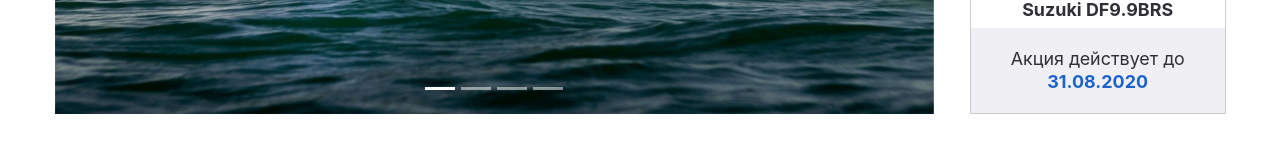
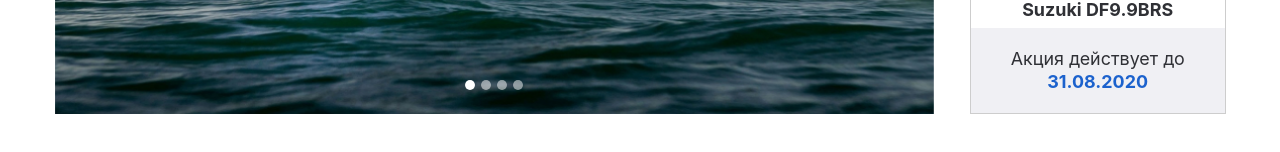
Before and after one commit to MariiaUdovytska/React-Online-store-Gidrotsikly, a React (Create React App) app in the folder react-online-store-gidrotsikly/: page / in a window 1280 px wide. Shown: the part 532-684 px from the top of the page. Built offline with nearby package versions, Linux system fonts and the light colour scheme.

Commit message:
change styles indicators carousel banner

```diff
--- a/react-online-store-gidrotsikly/src/css/visualHeader.css
+++ b/react-online-store-gidrotsikly/src/css/visualHeader.css
@@ -7,6 +7,14 @@
 	flex: 1 1 75.83%;
 	padding: 0px 18px;
 }
+
+.carousel-indicators [data-bs-target]{
+	width: 10px;
+	height: 10px;
+	border-radius: 100%;
+}
+
+
 .full-screen__body-banner-advertising{
 	flex: 1 1 24.17%;
 	padding: 0px 18px;
@@ -17,7 +25,6 @@
 	height: 100%;
 	border: 1px solid #CDCDCD;
 }
-
 .full-screen__body-banner-advertising-up{
 	flex: 1 1 auto;
 	position: relative;
```
Also changed, not shown: react-online-store-gidrotsikly/src/img/advertising/438d21d0914ff349e903072c903b7b8a 1 (1).png (deleted).
